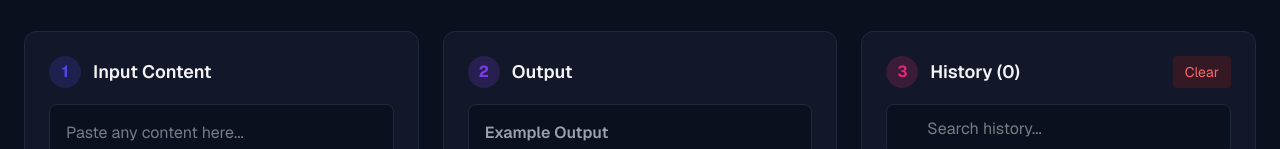
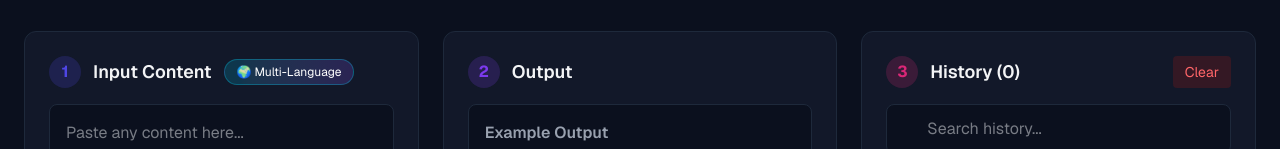
Before and after one commit to CekBiayaID/Ai-Shorts-Factory, a Next.js app: page / in a window 1280 px wide. Shown: the part 219-368 px from the top of the page. Built offline with nearby package versions, Linux system fonts and the light colour scheme; no server answers.

Commit message:
add multi language badge to input section

```diff
--- a/app/page.tsx
+++ b/app/page.tsx
@@ -742,6 +742,9 @@ Tone:
             <div className="flex items-center gap-3 mb-4">
               <span className="w-8 h-8 rounded-full bg-[#4F46E5]/20 text-[#4F46E5] flex items-center justify-center font-bold">1</span>
               <h3 className="text-lg font-semibold">Input Content</h3>
+              <span className="text-xs bg-gradient-to-r from-cyan-500/20 to-violet-500/20 text-white px-3 py-1 rounded-full border border-cyan-400/30">
+               🌍 Multi-Language
+              </span>
             </div>
             <textarea
               value={input}
@@ -926,10 +929,6 @@ Tone:
               <a href="/faq" className="hover:text-gray-300">FAQ</a>
               <a href="/contact" className="hover:text-gray-300">Contact</a>
             </div>
-            <div className="flex items-center gap-2">
-              <span>English</span>
-              <i className="fa fa-globe"></i>
-            </div>
           </div>
         </footer>
       </main>
```
